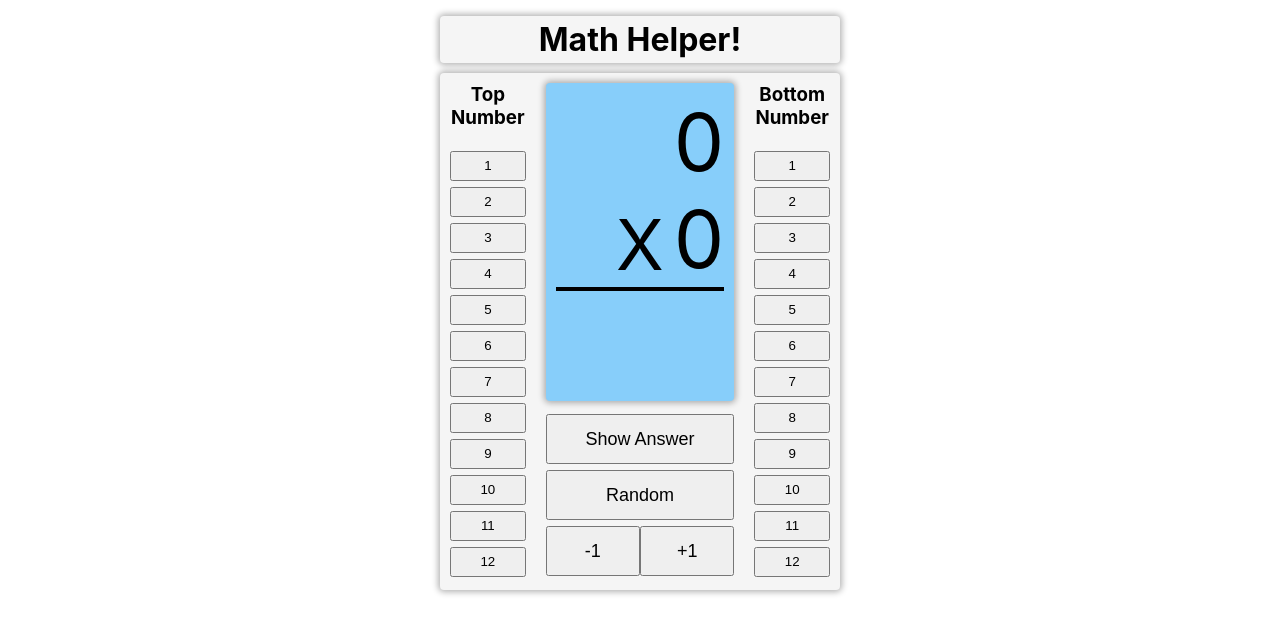
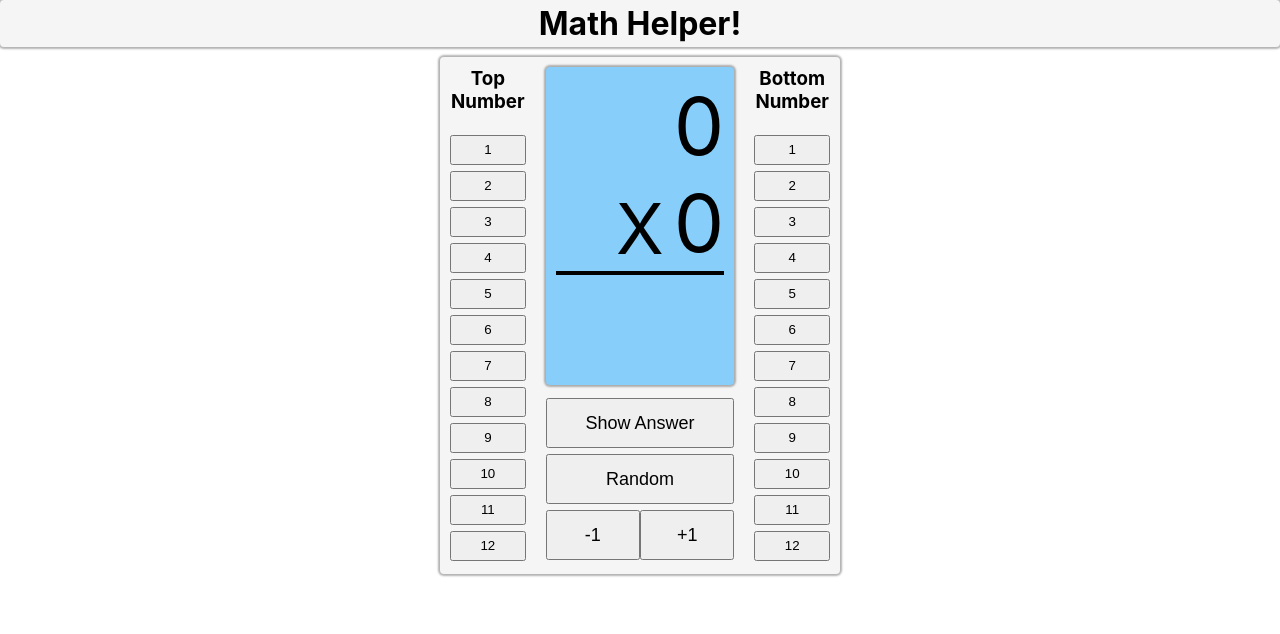
Before and after one commit to mattbowen03/math-helper, a React (Create React App) app: page / in a window 1280 px wide. Shown: the top 634 px of the page. Built offline with nearby package versions, Linux system fonts and the light colour scheme.

Commit message:
update navbar

```diff
--- a/src/App.css
+++ b/src/App.css
@@ -6,9 +6,6 @@ body > #root > div {
   height: 100vh;
 }
 
-.App {
-  padding-top: 16px;
-}
 
 .logo {
   text-align: center;
@@ -16,11 +13,10 @@ body > #root > div {
 }
 
 .title {
-  margin: 0 auto 10px;
+  margin: 0 0 10px;
   background-color: whitesmoke;
-  max-width: 400px;
   border-radius: 4px;
-  box-shadow: 0 0 6px 2px rgba(0, 0, 0, .3);
+  box-shadow: 0 0 2px 2px rgba(0, 0, 0, .3);
   padding: 4px;
 }
 
@@ -33,7 +29,7 @@ body > #root > div {
   justify-content: center;
   padding: 10px;
   border-radius: 4px;
-  box-shadow: 0 0 6px 2px rgba(0, 0, 0, .3);
+  box-shadow: 0 0 2px 2px rgba(0, 0, 0, .3);
 }
 
 .main-left,
@@ -56,7 +52,7 @@ body > #root > div {
   background-color: lightskyblue;
   width: 100%;
   border-radius: 4px;
-  box-shadow: 0 0 6px 2px rgba(0, 0, 0, .3);
+  box-shadow: 0 0 2px 2px rgba(0, 0, 0, .3);
   padding: 10px;
   margin-bottom: 10px;
 }
```
